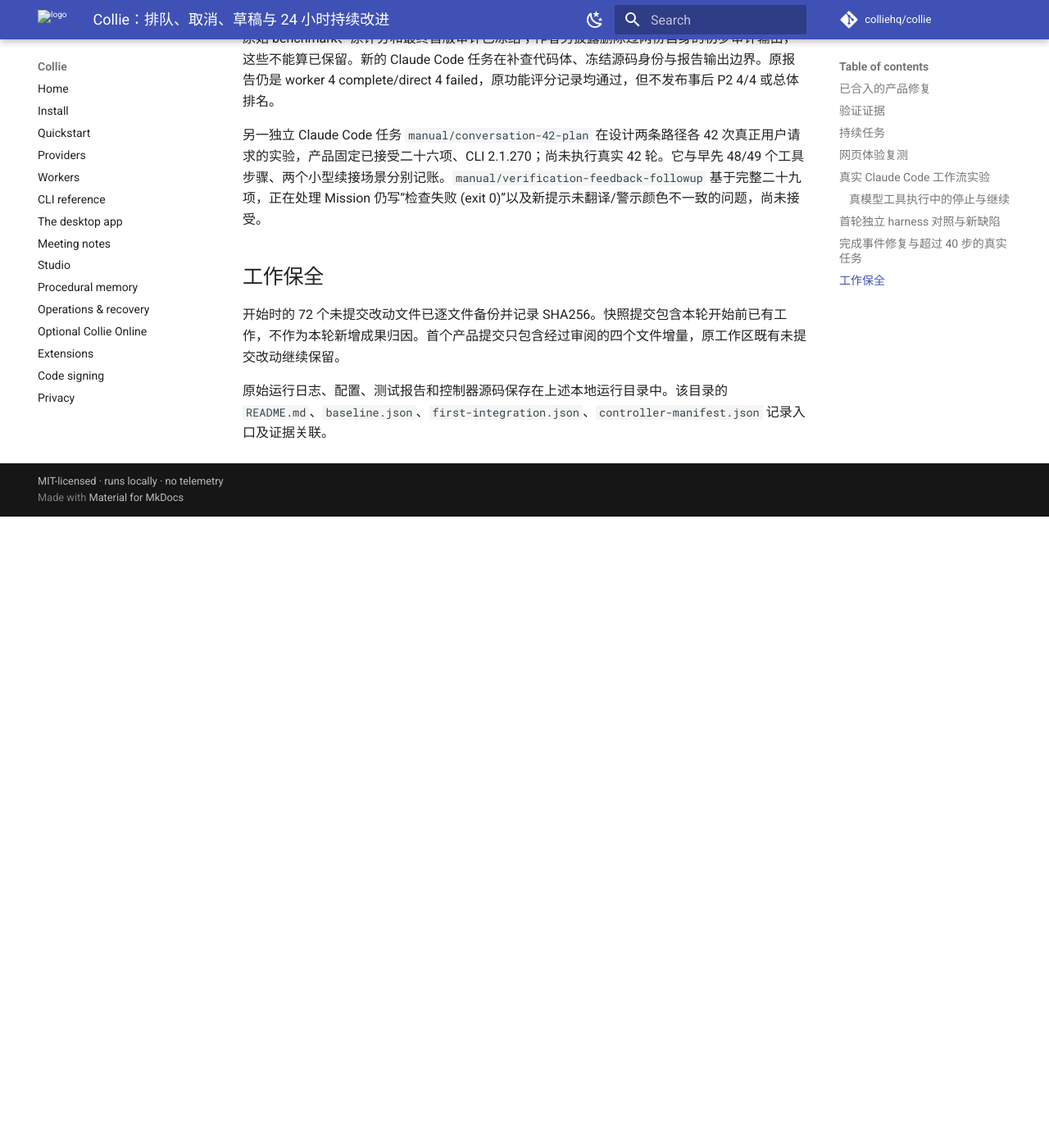
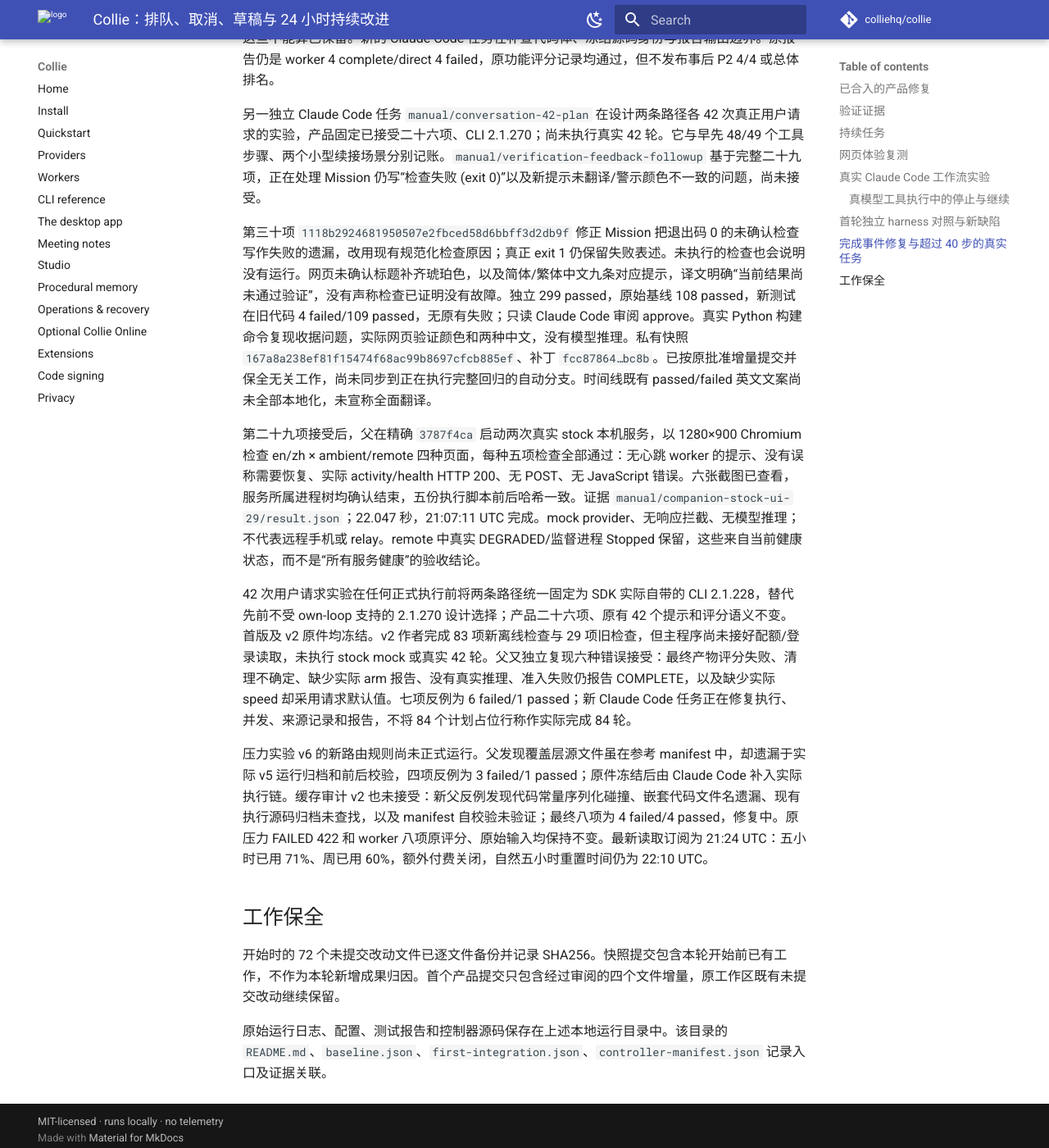
Before and after one commit to colliehq/collie, an MkDocs documentation site: the page built from docs/product-evolution-2026-09-13.md, in a window 1280 px wide and 1400 px high, scrolled down 18973 px. Shown: the whole window at 82% size. Built offline with MkDocs 1.6.1 and Material for MkDocs 9.7.7, drawn with Linux system fonts in a browser that asks for light colours; comment, search, counter and statistics services are not loaded; before the commit the page ends 19603 px from its top, so only the background shows below that; some of the changed text lies outside the part shown.

Commit message:
docs: record thirtieth fix and stock companion UI validation

```diff
--- a/docs/product-evolution-2026-09-13.md
+++ b/docs/product-evolution-2026-09-13.md
@@ -2,7 +2,7 @@
 
 本轮从 2026-09-13 05:15 PDT 开始，后台任务截止于 2026-09-14 05:15 PDT。
 
-截至 20:59 UTC，二十九项产品修复已经独立验证并提交，完整组合通过 179 项专项检查、1 项跳过后同步给后台任务。Claude Code 正在修补 benchmark 审计、准备 42 次真实用户轮次的实验，并完善验证结果在 Mission 和中文界面的呈现。完整回归最新仍是精确二十五项版本的 4117 passed、20 skipped。
+截至 21:31 UTC，三十项产品修复已经独立验证并提交；后台正在对跨平台进程清理候选做完整回归。真实本地中英文 companion UI 检查完成。三个原生 Claude Code 任务在完善压力实验、缓存证据审计与 42 次用户请求实验；尚未把这些准备工作算作新的模型实验成功。
 
 ## 已合入的产品修复
 
@@ -280,6 +280,14 @@
 
 另一独立 Claude Code 任务 `manual/conversation-42-plan` 在设计两条路径各 42 次真正用户请求的实验，产品固定已接受二十六项、CLI 2.1.270；尚未执行真实 42 轮。它与早先 48/49 个工具步骤、两个小型续接场景分别记账。`manual/verification-feedback-followup` 基于完整二十九项，正在处理 Mission 仍写“检查失败 (exit 0)”以及新提示未翻译/警示颜色不一致的问题，尚未接受。
 
+第三十项 `1118b2924681950507e2fbced58d6bbff3d2db9f` 修正 Mission 把退出码 0 的未确认检查写作失败的遗漏，改用现有规范化检查原因；真正 exit 1 仍保留失败表述。未执行的检查也会说明没有运行。网页未确认标题补齐琥珀色，以及简体/繁体中文九条对应提示，译文明确“当前结果尚未通过验证”，没有声称检查已证明没有故障。独立 299 passed，原始基线 108 passed，新测试在旧代码 4 failed/109 passed，无原有失败；只读 Claude Code 审阅 approve。真实 Python 构建命令复现收据问题，实际网页验证颜色和两种中文，没有模型推理。私有快照 `167a8a238ef81f15474f68ac99b8697cfcb885ef`、补丁 `fcc87864…bc8b`。已按原批准增量提交并保全无关工作，尚未同步到正在执行完整回归的自动分支。时间线既有 passed/failed 英文文案尚未全部本地化，未宣称全面翻译。
+
+第二十九项接受后，父在精确 `3787f4ca` 启动两次真实 stock 本机服务，以 1280×900 Chromium 检查 en/zh × ambient/remote 四种页面，每种五项检查全部通过：无心跳 worker 的提示、没有误称需要恢复、实际 activity/health HTTP 200、无 POST、无 JavaScript 错误。六张截图已查看，服务所属进程树均确认结束，五份执行脚本前后哈希一致。证据 `manual/companion-stock-ui-29/result.json`；22.047 秒，21:07:11 UTC 完成。mock provider、无响应拦截、无模型推理；不代表远程手机或 relay。remote 中真实 DEGRADED/监督进程 Stopped 保留，这些来自当前健康状态，而不是“所有服务健康”的验收结论。
+
+42 次用户请求实验在任何正式执行前将两条路径统一固定为 SDK 实际自带的 CLI 2.1.228，替代先前不受 own-loop 支持的 2.1.270 设计选择；产品二十六项、原有 42 个提示和评分语义不变。首版及 v2 原件均冻结。v2 作者完成 83 项新离线检查与 29 项旧检查，但主程序尚未接好配额/登录读取，未执行 stock mock 或真实 42 轮。父又独立复现六种错误接受：最终产物评分失败、清理不确定、缺少实际 arm 报告、没有真实推理、准入失败仍报告 COMPLETE，以及缺少实际 speed 却采用请求默认值。七项反例为 6 failed/1 passed；新 Claude Code 任务正在修复执行、并发、来源记录和报告，不将 84 个计划占位行称作实际完成 84 轮。
+
+压力实验 v6 的新路由规则尚未正式运行。父发现覆盖层源文件虽在参考 manifest 中，却遗漏于实际 v5 运行归档和前后校验，四项反例为 3 failed/1 passed；原件冻结后由 Claude Code 补入实际执行链。缓存审计 v2 也未接受：新父反例发现代码常量序列化碰撞、嵌套代码文件名遗漏、现有执行源码归档未查找，以及 manifest 自校验未验证；最终八项为 4 failed/4 passed，修复中。原压力 FAILED 422 和 worker 八项原评分、原始输入均保持不变。最新读取订阅为 21:24 UTC：五小时已用 71%、周已用 60%，额外付费关闭，自然五小时重置时间仍为 22:10 UTC。
+
 ## 工作保全
 
 开始时的 72 个未提交改动文件已逐文件备份并记录 SHA256。快照提交包含本轮开始前已有工作，不作为本轮新增成果归因。首个产品提交只包含经过审阅的四个文件增量，原工作区既有未提交改动继续保留。
```
